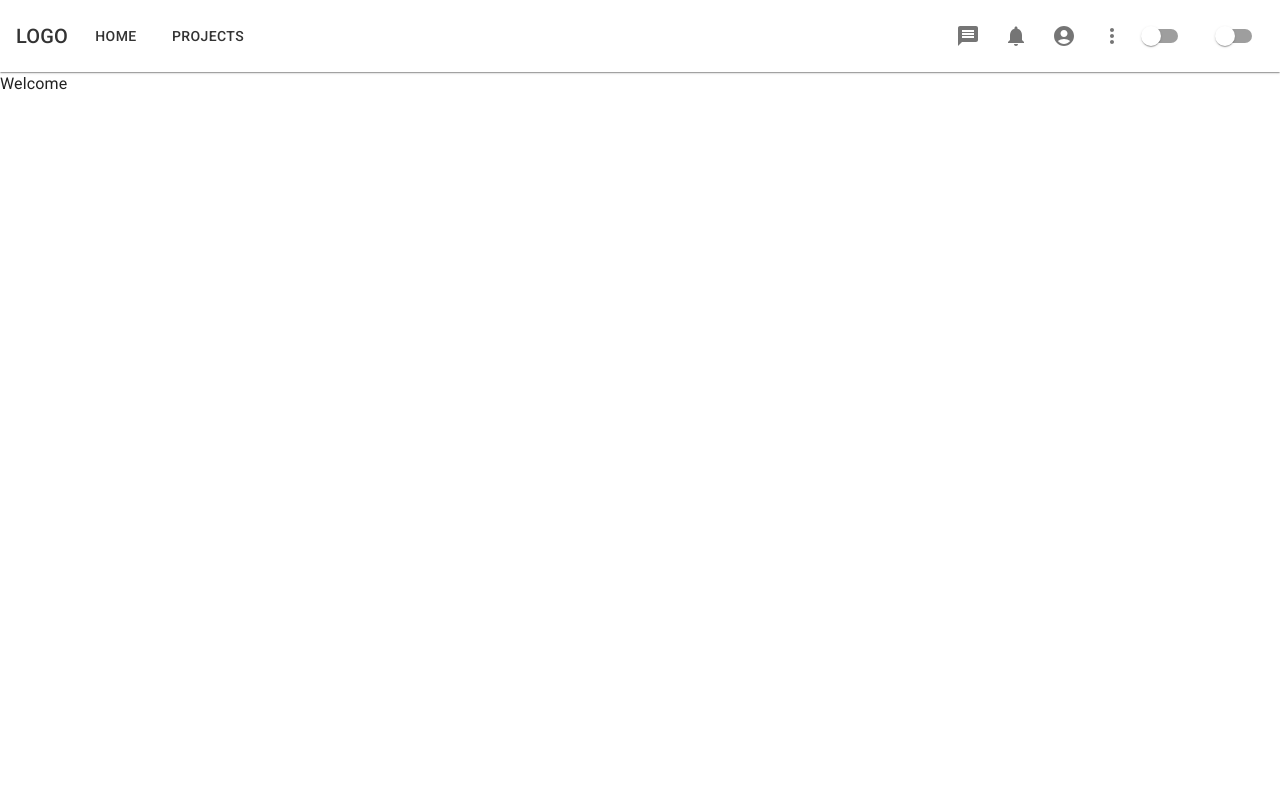
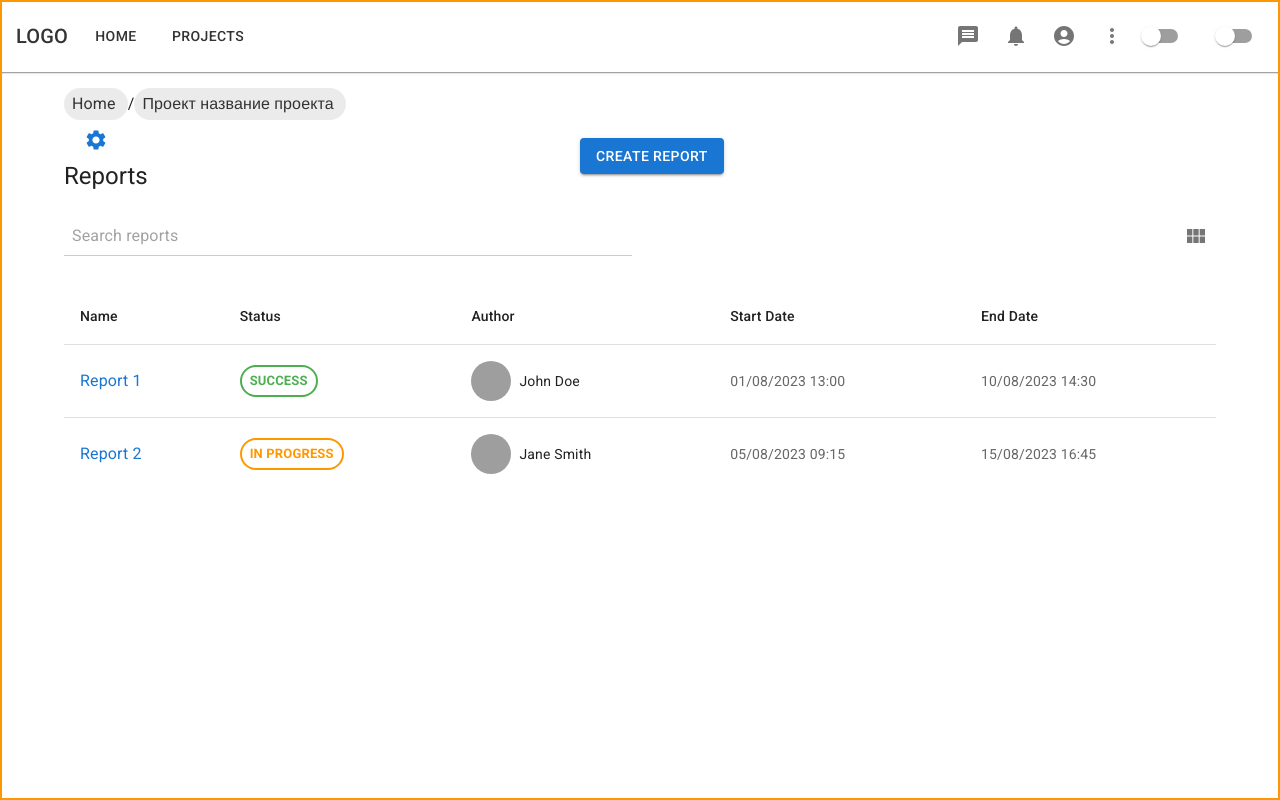
Before and after one commit to digitable-lol/light-traffic, a React (Vite) app in the folder application/web/: page /reports in a window 1280 px wide. Built offline with nearby package versions, Linux system fonts and the light colour scheme; no server answers; grey boxes are pictures that could not be loaded; a web font is replaced by a local one.

Commit message:
feat: create report page

```diff
--- /dev/null
+++ b/application/web/src/pages/Report/Report.styled.ts
@@ -0,0 +1,29 @@
+import styled from "styled-components"
+
+import { Grid, Typography } from "@mui/material"
+import { IconButton } from "@mui/material"
+
+export const StyledContainer = styled.div`
+  padding: 16px;
+`
+
+export const Header = styled(Grid)`
+  display: flex;
+  align-items: center;
+  margin-bottom: 24px;
+`
+
+export const Title = styled(Typography)`
+  flex-grow: 1;
+  text-align: center;
+  margin-left: 16px;
+`
+
+export const SettingsButton = styled(IconButton)`
+  margin-right: 16px;
+`
+
+export const HeaderRightContainer = styled.div`
+  display: flex;
+  align-items: center;
+`
--- a/application/web/src/pages/Report/Report.tsx
+++ b/application/web/src/pages/Report/Report.tsx
@@ -1,3 +1,92 @@
-export const ReportPage = () => {
-  return <>Welcome</>
+import React, { useState } from "react"
+
+import { Settings } from "@mui/icons-material"
+import { Container, Grid } from "@mui/material"
+
+import CreateReportButton from "src/components/CreateReportButton/CreateReportButton"
+import { NavButton } from "src/components/NavButton"
+import ReportOverlay from "src/components/ReportOverlay/ReportOverlay"
+import ReportsTable from "src/components/ReportsTable/ReportsTable"
+import { SearchBar } from "src/components/SearchBar"
+
+import { Report } from "../../components/ReportsTable/ReportsTable"
+import { SettingsButton } from "../Project/Project.styled"
+import { Header, StyledContainer, Title } from "./Report.styled"
+
+export const ReportPage: React.FC = () => {
+  const [searchQuery, setSearchQuery] = useState<string>("")
+  const [viewMode, setViewMode] = useState<"list" | "grid">("list")
+  const [isOverlayOpen, setOverlayOpen] = useState<boolean>(false)
+
+  const handleSearchChange = (e: React.ChangeEvent<HTMLInputElement>) => {
+    setSearchQuery(e.target.value)
+  }
+
+  const clearSearch = () => {
+    setSearchQuery("")
+  }
+
+  const toggleViewMode = () => {
+    setViewMode((prev) => (prev === "list" ? "grid" : "list"))
+  }
+
+  const handleCreateReport = () => {
+    setOverlayOpen(true)
+  }
+
+  const closeOverlay = () => {
+    setOverlayOpen(false)
+  }
+
+  const reports: Report[] = [
+    {
+      id: 1,
+      name: "Report 1",
+      status: "Success",
+      author: "John Doe",
+      authorAvatar: "/path/to/avatar1.jpg",
+      startDate: "2023-08-01T13:00:00",
+      endDate: "2023-08-10T14:30:00",
+    },
+    {
+      id: 2,
+      name: "Report 2",
+      status: "In Progress",
+      author: "Jane Smith",
+      authorAvatar: "/path/to/avatar2.jpg",
+      startDate: "2023-08-05T09:15:00",
+      endDate: "2023-08-15T16:45:00",
+    },
+  ]
+
+  return (
+    <StyledContainer>
+      <Container maxWidth="lg">
+        <NavButton to="/">Home</NavButton>/
+        <NavButton to="/projects">Проект название проекта</NavButton>
+        <Header container>
+          <Grid item>
+            <SettingsButton>
+              <Settings />
+            </SettingsButton>
+            <Title variant="h5">Reports</Title>
+          </Grid>
+          <Grid item xs={12} sm={6} container justifyContent="flex-end">
+            <CreateReportButton onClick={handleCreateReport} />
+          </Grid>
+        </Header>
+        <SearchBar
+          searchQuery={searchQuery}
+          onSearchChange={handleSearchChange}
+          viewMode={viewMode}
+          onToggleViewMode={toggleViewMode}
+          onClearSearch={clearSearch}
+        />
+        <ReportsTable reports={reports} />
+      </Container>
+      <ReportOverlay isOpen={isOverlayOpen} onClose={closeOverlay} />
+    </StyledContainer>
+  )
 }
+
+export default ReportPage
```
